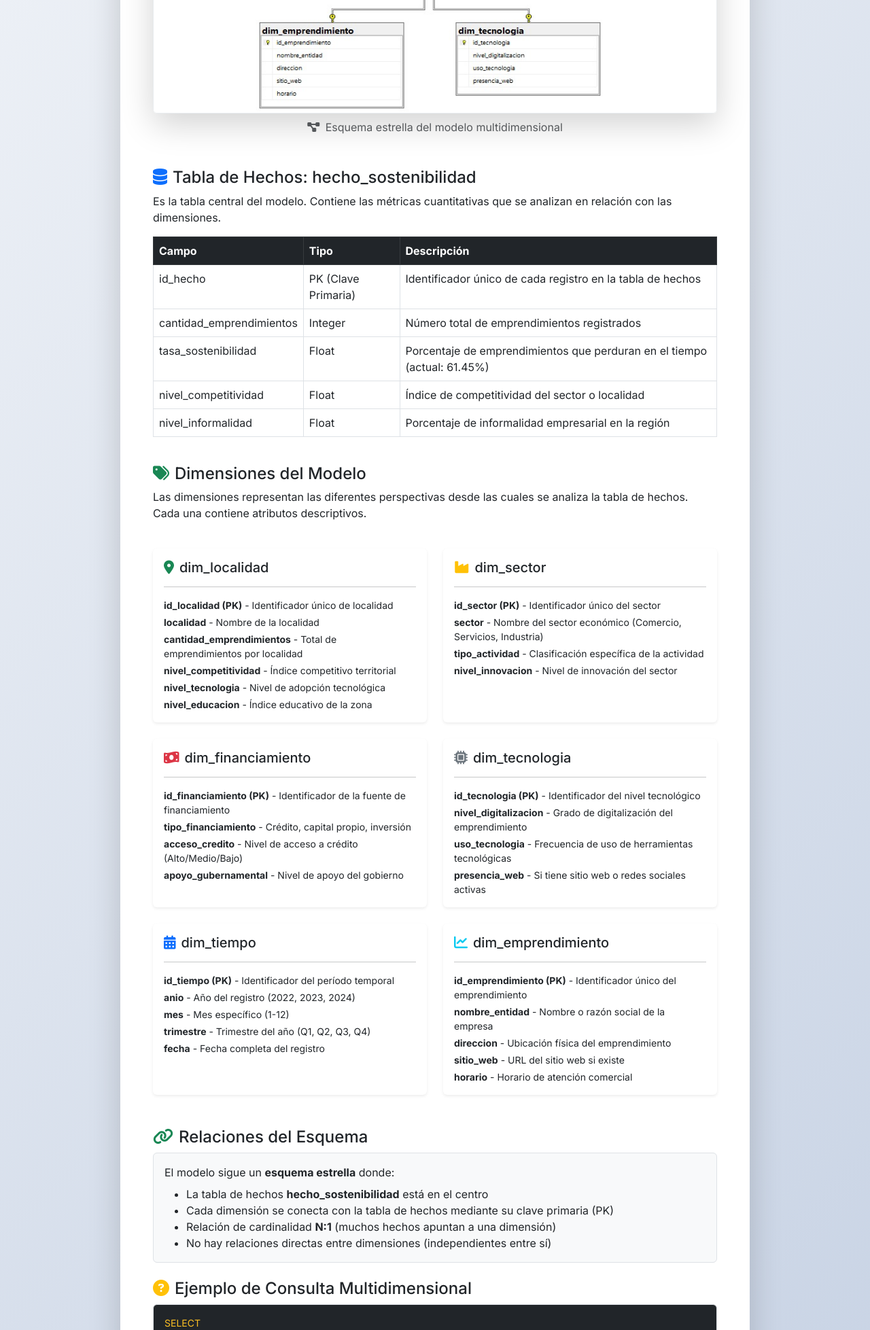
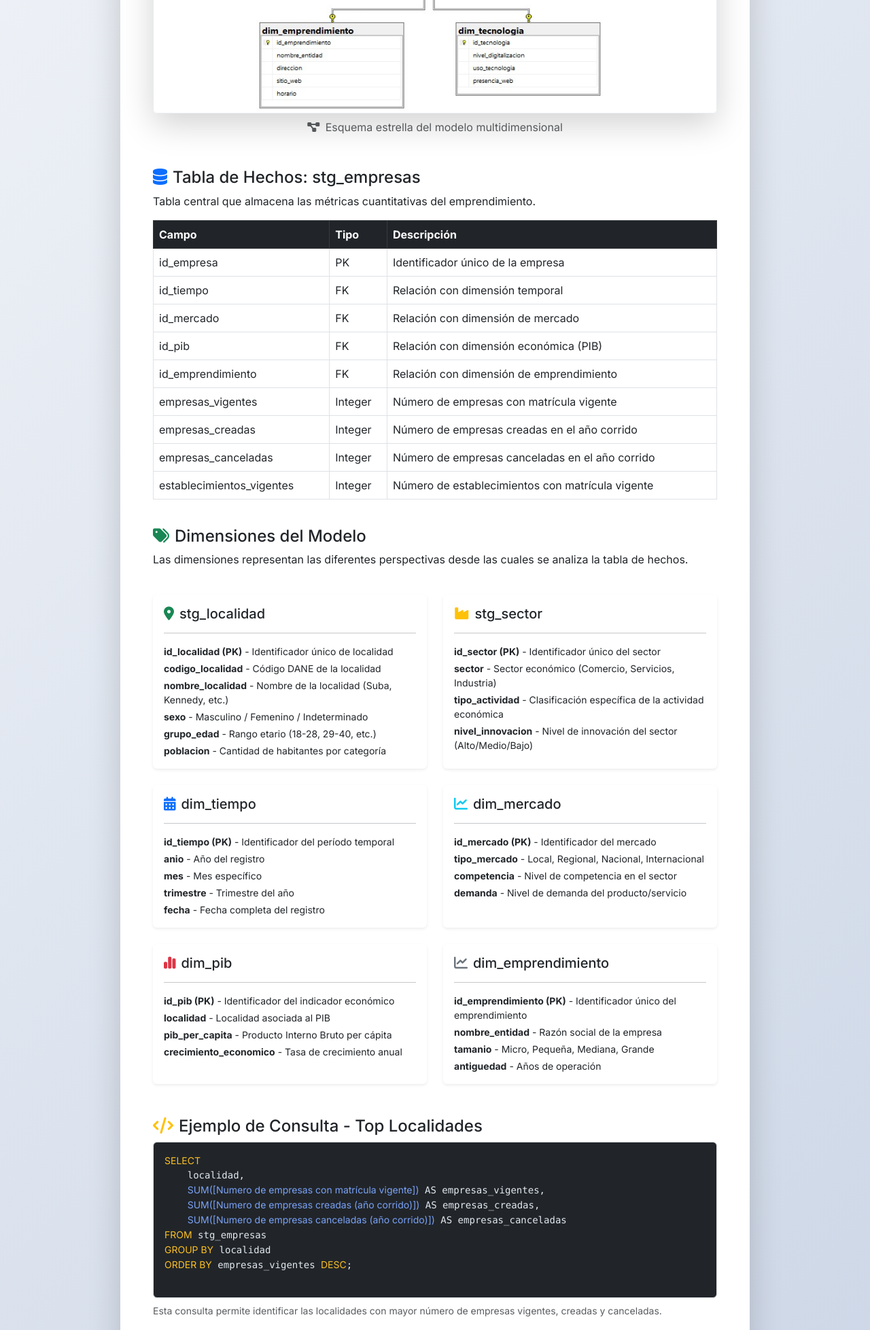
Before and after one commit to Daniel071109/Emprendimiento-en-Cundinamarca, a Flask app: page /modelo in a window 1280 px wide. Shown: the part 871-2828 px from the top of the page at 68% size. Run offline with Flask 3, Linux system fonts and the light colour scheme; parts of the project's set-up code (start-up, migrations or seed data) failed here and were passed over; some libraries are stand-ins or nearby versions.

Commit message:
Actualizar modelo con tablas reales: stg_empresas, stg_localidad, stg_sector

```diff
--- a/templates/modelo.html
+++ b/templates/modelo.html
@@ -24,44 +24,48 @@
                     </div>
 
                     <!-- ========================================== -->
-                    <!-- TABLA DE HECHOS (CENTRO DEL ESQUEMA)        -->
+                    <!-- TABLA DE HECHOS (CENTRO)                    -->
                     <!-- ========================================== -->
-                    <h4 class="mt-4"><i class="fas fa-database me-2 text-primary"></i>Tabla de Hechos: hecho_sostenibilidad</h4>
-                    <p>Es la tabla central del modelo. Contiene las métricas cuantitativas que se analizan en relación con las dimensiones.</p>
+                    <h4 class="mt-4"><i class="fas fa-database me-2 text-primary"></i>Tabla de Hechos: stg_empresas</h4>
+                    <p>Tabla central que almacena las métricas cuantitativas del emprendimiento.</p>
                     <div class="table-responsive mb-4">
                         <table class="table table-bordered table-hover">
                             <thead class="table-dark">
                                 <tr><th>Campo</th><th>Tipo</th><th>Descripción</th></tr>
                             </thead>
                             <tbody>
-                                <tr><td>id_hecho</td><td>PK (Clave Primaria)</td><td>Identificador único de cada registro en la tabla de hechos</td></tr>
-                                <tr><td>cantidad_emprendimientos</td><td>Integer</td><td>Número total de emprendimientos registrados</td></tr>
-                                <tr><td>tasa_sostenibilidad</td><td>Float</td><td>Porcentaje de emprendimientos que perduran en el tiempo (actual: 61.45%)</td></tr>
-                                <tr><td>nivel_competitividad</td><td>Float</td><td>Índice de competitividad del sector o localidad</td></tr>
-                                <tr><td>nivel_informalidad</td><td>Float</td><td>Porcentaje de informalidad empresarial en la región</td></tr>
+                                <tr><td>id_empresa</td><td>PK</td><td>Identificador único de la empresa</td></tr>
+                                <tr><td>id_tiempo</td><td>FK</td><td>Relación con dimensión temporal</td></tr>
+                                <tr><td>id_mercado</td><td>FK</td><td>Relación con dimensión de mercado</td></tr>
+                                <tr><td>id_pib</td><td>FK</td><td>Relación con dimensión económica (PIB)</td></tr>
+                                <tr><td>id_emprendimiento</td><td>FK</td><td>Relación con dimensión de emprendimiento</td></tr>
+                                <tr><td>empresas_vigentes</td><td>Integer</td><td>Número de empresas con matrícula vigente</td></tr>
+                                <tr><td>empresas_creadas</td><td>Integer</td><td>Número de empresas creadas en el año corrido</td></tr>
+                                <tr><td>empresas_canceladas</td><td>Integer</td><td>Número de empresas canceladas en el año corrido</td></tr>
+                                <tr><td>establecimientos_vigentes</td><td>Integer</td><td>Número de establecimientos con matrícula vigente</td></tr>
                             </tbody>
                         </table>
                     </div>
 
                     <!-- ========================================== -->
-                    <!-- DIMENSIONES (ALREDEDOR DEL ESQUEMA)         -->
+                    <!-- DIMENSIONES                                 -->
                     <!-- ========================================== -->
                     <h4 class="mt-4"><i class="fas fa-tags me-2 text-success"></i>Dimensiones del Modelo</h4>
-                    <p>Las dimensiones representan las diferentes perspectivas desde las cuales se analiza la tabla de hechos. Cada una contiene atributos descriptivos.</p>
+                    <p>Las dimensiones representan las diferentes perspectivas desde las cuales se analiza la tabla de hechos.</p>
 
                     <div class="row g-4 mt-2">
                         <!-- Dimensión 1: Localidad -->
                         <div class="col-md-6">
                             <div class="card border-0 shadow-sm h-100">
                                 <div class="card-body">
-                                    <h5><i class="fas fa-map-marker-alt text-success me-2"></i>dim_localidad</h5>
+                                    <h5><i class="fas fa-map-marker-alt text-success me-2"></i>stg_localidad</h5>
                                     <hr>
                                     <p class="small mb-1"><strong>id_localidad (PK)</strong> - Identificador único de localidad</p>
-                                    <p class="small mb-1"><strong>localidad</strong> - Nombre de la localidad</p>
-                                    <p class="small mb-1"><strong>cantidad_emprendimientos</strong> - Total de emprendimientos por localidad</p>
-                                    <p class="small mb-1"><strong>nivel_competitividad</strong> - Índice competitivo territorial</p>
-                                    <p class="small mb-1"><strong>nivel_tecnologia</strong> - Nivel de adopción tecnológica</p>
-                                    <p class="small mb-0"><strong>nivel_educacion</strong> - Índice educativo de la zona</p>
+                                    <p class="small mb-1"><strong>codigo_localidad</strong> - Código DANE de la localidad</p>
+                                    <p class="small mb-1"><strong>nombre_localidad</strong> - Nombre de la localidad (Suba, Kennedy, etc.)</p>
+                                    <p class="small mb-1"><strong>sexo</strong> - Masculino / Femenino / Indeterminado</p>
+                                    <p class="small mb-1"><strong>grupo_edad</strong> - Rango etario (18-28, 29-40, etc.)</p>
+                                    <p class="small mb-0"><strong>poblacion</strong> - Cantidad de habitantes por categoría</p>
                                 </div>
                             </div>
                         </div>
@@ -70,55 +74,55 @@
                         <div class="col-md-6">
                             <div class="card border-0 shadow-sm h-100">
                                 <div class="card-body">
-                                    <h5><i class="fas fa-industry text-warning me-2"></i>dim_sector</h5>
+                                    <h5><i class="fas fa-industry text-warning me-2"></i>stg_sector</h5>
                                     <hr>
                                     <p class="small mb-1"><strong>id_sector (PK)</strong> - Identificador único del sector</p>
-                                    <p class="small mb-1"><strong>sector</strong> - Nombre del sector económico (Comercio, Servicios, Industria)</p>
-                                    <p class="small mb-1"><strong>tipo_actividad</strong> - Clasificación específica de la actividad</p>
-                                    <p class="small mb-0"><strong>nivel_innovacion</strong> - Nivel de innovación del sector</p>
+                                    <p class="small mb-1"><strong>sector</strong> - Sector económico (Comercio, Servicios, Industria)</p>
+                                    <p class="small mb-1"><strong>tipo_actividad</strong> - Clasificación específica de la actividad económica</p>
+                                    <p class="small mb-0"><strong>nivel_innovacion</strong> - Nivel de innovación del sector (Alto/Medio/Bajo)</p>
                                 </div>
                             </div>
                         </div>
 
-                        <!-- Dimensión 3: Financiamiento -->
-                        <div class="col-md-6">
-                            <div class="card border-0 shadow-sm h-100">
-                                <div class="card-body">
-                                    <h5><i class="fas fa-money-bill-wave text-danger me-2"></i>dim_financiamiento</h5>
-                                    <hr>
-                                    <p class="small mb-1"><strong>id_financiamiento (PK)</strong> - Identificador de la fuente de financiamiento</p>
-                                    <p class="small mb-1"><strong>tipo_financiamiento</strong> - Crédito, capital propio, inversión</p>
-                                    <p class="small mb-1"><strong>acceso_credito</strong> - Nivel de acceso a crédito (Alto/Medio/Bajo)</p>
-                                    <p class="small mb-0"><strong>apoyo_gubernamental</strong> - Nivel de apoyo del gobierno</p>
-                                </div>
-                            </div>
-                        </div>
-
-                        <!-- Dimensión 4: Tecnología -->
-                        <div class="col-md-6">
-                            <div class="card border-0 shadow-sm h-100">
-                                <div class="card-body">
-                                    <h5><i class="fas fa-microchip text-secondary me-2"></i>dim_tecnologia</h5>
-                                    <hr>
-                                    <p class="small mb-1"><strong>id_tecnologia (PK)</strong> - Identificador del nivel tecnológico</p>
-                                    <p class="small mb-1"><strong>nivel_digitalizacion</strong> - Grado de digitalización del emprendimiento</p>
-                                    <p class="small mb-1"><strong>uso_tecnologia</strong> - Frecuencia de uso de herramientas tecnológicas</p>
-                                    <p class="small mb-0"><strong>presencia_web</strong> - Si tiene sitio web o redes sociales activas</p>
-                                </div>
-                            </div>
-                        </div>
-
-                        <!-- Dimensión 5: Tiempo -->
+                        <!-- Dimensión 3: Tiempo -->
                         <div class="col-md-6">
                             <div class="card border-0 shadow-sm h-100">
                                 <div class="card-body">
                                     <h5><i class="fas fa-calendar-alt text-primary me-2"></i>dim_tiempo</h5>
                                     <hr>
                                     <p class="small mb-1"><strong>id_tiempo (PK)</strong> - Identificador del período temporal</p>
-                                    <p class="small mb-1"><strong>anio</strong> - Año del registro (2022, 2023, 2024)</p>
-                                    <p class="small mb-1"><strong>mes</strong> - Mes específico (1-12)</p>
-                                    <p class="small mb-1"><strong>trimestre</strong> - Trimestre del año (Q1, Q2, Q3, Q4)</p>
+                                    <p class="small mb-1"><strong>anio</strong> - Año del registro</p>
+                                    <p class="small mb-1"><strong>mes</strong> - Mes específico</p>
+                                    <p class="small mb-1"><strong>trimestre</strong> - Trimestre del año</p>
                                     <p class="small mb-0"><strong>fecha</strong> - Fecha completa del registro</p>
+                                </div>
+                            </div>
+                        </div>
+
+                        <!-- Dimensión 4: Mercado -->
+                        <div class="col-md-6">
+                            <div class="card border-0 shadow-sm h-100">
+                                <div class="card-body">
+                                    <h5><i class="fas fa-chart-line text-info me-2"></i>dim_mercado</h5>
+                                    <hr>
+                                    <p class="small mb-1"><strong>id_mercado (PK)</strong> - Identificador del mercado</p>
+                                    <p class="small mb-1"><strong>tipo_mercado</strong> - Local, Regional, Nacional, Internacional</p>
+                                    <p class="small mb-1"><strong>competencia</strong> - Nivel de competencia en el sector</p>
+                                    <p class="small mb-0"><strong>demanda</strong> - Nivel de demanda del producto/servicio</p>
+                                </div>
+                            </div>
+                        </div>
+
+                        <!-- Dimensión 5: PIB -->
+                        <div class="col-md-6">
+                            <div class="card border-0 shadow-sm h-100">
+                                <div class="card-body">
+                                    <h5><i class="fas fa-chart-simple text-danger me-2"></i>dim_pib</h5>
+                                    <hr>
+                                    <p class="small mb-1"><strong>id_pib (PK)</strong> - Identificador del indicador económico</p>
+                                    <p class="small mb-1"><strong>localidad</strong> - Localidad asociada al PIB</p>
+                                    <p class="small mb-1"><strong>pib_per_capita</strong> - Producto Interno Bruto per cápita</p>
+                                    <p class="small mb-0"><strong>crecimiento_economico</strong> - Tasa de crecimiento anual</p>
                                 </div>
                             </div>
                         </div>
@@ -127,58 +131,83 @@
                         <div class="col-md-6">
                             <div class="card border-0 shadow-sm h-100">
                                 <div class="card-body">
-                                    <h5><i class="fas fa-chart-line text-info me-2"></i>dim_emprendimiento</h5>
+                                    <h5><i class="fas fa-chart-line text-secondary me-2"></i>dim_emprendimiento</h5>
                                     <hr>
                                     <p class="small mb-1"><strong>id_emprendimiento (PK)</strong> - Identificador único del emprendimiento</p>
-                                    <p class="small mb-1"><strong>nombre_entidad</strong> - Nombre o razón social de la empresa</p>
-                                    <p class="small mb-1"><strong>direccion</strong> - Ubicación física del emprendimiento</p>
-                                    <p class="small mb-1"><strong>sitio_web</strong> - URL del sitio web si existe</p>
-                                    <p class="small mb-0"><strong>horario</strong> - Horario de atención comercial</p>
+                                    <p class="small mb-1"><strong>nombre_entidad</strong> - Razón social de la empresa</p>
+                                    <p class="small mb-1"><strong>tamanio</strong> - Micro, Pequeña, Mediana, Grande</p>
+                                    <p class="small mb-0"><strong>antiguedad</strong> - Años de operación</p>
                                 </div>
                             </div>
                         </div>
                     </div>
 
                     <!-- ========================================== -->
-                    <!-- RELACIONES Y CARDINALIDAD                   -->
+                    <!-- EJEMPLO DE CONSULTA (CON TU SQL REAL)       -->
                     <!-- ========================================== -->
-                    <h4 class="mt-5"><i class="fas fa-link me-2 text-success"></i>Relaciones del Esquema</h4>
+                    <h4 class="mt-5"><i class="fas fa-code me-2 text-warning"></i>Ejemplo de Consulta - Top Localidades</h4>
+                    <div class="border rounded p-3 bg-dark text-white">
+                        <pre class="mb-0" style="background: none; color: #e2e8f0; overflow-x: auto;">
+<span style="color: #fbbf24;">SELECT</span>
+    localidad,
+    <span style="color: #7aa2f7;">SUM([Numero de empresas con matrícula vigente])</span> AS empresas_vigentes,
+    <span style="color: #7aa2f7;">SUM([Numero de empresas creadas (año corrido)])</span> AS empresas_creadas,
+    <span style="color: #7aa2f7;">SUM([Numero de empresas canceladas (año corrido)])</span> AS empresas_canceladas
+<span style="color: #fbbf24;">FROM</span> stg_empresas
+<span style="color: #fbbf24;">GROUP BY</span> localidad
+<span style="color: #fbbf24;">ORDER BY</span> empresas_vigentes <span style="color: #fbbf24;">DESC</span>;
+                        </pre>
+                    </div>
+                    <p class="text-muted mt-2 small">Esta consulta permite identificar las localidades con mayor número de empresas vigentes, creadas y canceladas.</p>
+
+                    <!-- ========================================== -->
+                    <!-- EJEMPLO DE CONSULTA 2 - ANÁLISIS COMPLETO   -->
+                    <!-- ========================================== -->
+                    <h4 class="mt-4"><i class="fas fa-chart-line me-2 text-info"></i>Consulta Multidimensional Completa</h4>
+                    <div class="border rounded p-3 bg-dark text-white">
+                        <pre class="mb-0" style="background: none; color: #e2e8f0; overflow-x: auto;">
+<span style="color: #fbbf24;">SELECT</span>
+    l.nombre_localidad,
+    s.sector,
+    <span style="color: #7aa2f7;">SUM</span>(e.empresas_vigentes) AS total_vigentes,
+    <span style="color: #7aa2f7;">SUM</span>(e.empresas_creadas) AS total_creadas,
+    <span style="color: #7aa2f7;">SUM</span>(e.empresas_canceladas) AS total_canceladas,
+    <span style="color: #7aa2f7;">ROUND</span>(<span style="color: #7aa2f7;">SUM</span>(e.empresas_vigentes) * 100.0 /
+          <span style="color: #7aa2f7;">SUM</span>(<span style="color: #7aa2f7;">SUM</span>(e.empresas_vigentes)) <span style="color: #fbbf24;">OVER</span>(), 2) AS porcentaje_participacion
+<span style="color: #fbbf24;">FROM</span> stg_empresas e
+<span style="color: #fbbf24;">JOIN</span> stg_localidad l <span style="color: #fbbf24;">ON</span> e.id_localidad = l.id_localidad
+<span style="color: #fbbf24;">JOIN</span> stg_sector s <span style="color: #fbbf24;">ON</span> e.id_sector = s.id_sector
+<span style="color: #fbbf24;">WHERE</span> e.empresas_vigentes > 0
+<span style="color: #fbbf24;">GROUP BY</span> l.nombre_localidad, s.sector
+<span style="color: #fbbf24;">ORDER BY</span> total_vigentes <span style="color: #fbbf24;">DESC</span>;
+                        </pre>
+                    </div>
+                    <p class="text-muted mt-2 small">Esta consulta combina las tres tablas (empresas, localidad, sector) para obtener un análisis completo del ecosistema emprendedor.</p>
+
+                    <!-- ========================================== -->
+                    <!-- RELACIONES DEL ESQUEMA                      -->
+                    <!-- ========================================== -->
+                    <h4 class="mt-4"><i class="fas fa-link me-2 text-success"></i>Relaciones del Esquema</h4>
                     <div class="border rounded p-3 bg-light">
                         <p class="mb-2">El modelo sigue un <strong>esquema estrella</strong> donde:</p>
                         <ul class="mb-0">
-                            <li>La tabla de hechos <strong>hecho_sostenibilidad</strong> está en el centro</li>
-                            <li>Cada dimensión se conecta con la tabla de hechos mediante su clave primaria (PK)</li>
-                            <li>Relación de cardinalidad <strong>N:1</strong> (muchos hechos apuntan a una dimensión)</li>
-                            <li>No hay relaciones directas entre dimensiones (independientes entre sí)</li>
+                            <li>La tabla de hechos <strong>stg_empresas</strong> está en el centro</li>
+                            <li>Se relaciona con <strong>stg_localidad</strong> (dimensión territorial)</li>
+                            <li>Se relaciona con <strong>stg_sector</strong> (dimensión económica)</li>
+                            <li>Se relaciona con <strong>dim_tiempo</strong> (dimensión temporal)</li>
+                            <li>Se relaciona con <strong>dim_mercado</strong> (dimensión de mercado)</li>
+                            <li>Se relaciona con <strong>dim_pib</strong> (dimensión económica)</li>
+                            <li>Se relaciona con <strong>dim_emprendimiento</strong> (dimensión descriptiva)</li>
+                            <li>Cardinalidad: <strong>N:1</strong> (muchos hechos apuntan a una dimensión)</li>
                         </ul>
                     </div>
-
-                    <!-- ========================================== -->
-                    <!-- EJEMPLO DE CONSULTA                         -->
-                    <!-- ========================================== -->
-                    <h4 class="mt-4"><i class="fas fa-question-circle me-2 text-warning"></i>Ejemplo de Consulta Multidimensional</h4>
-                    <div class="border rounded p-3 bg-dark text-white">
-                        <pre class="mb-0" style="background: none; color: #e2e8f0;">
-<span style="color: #fbbf24;">SELECT</span>
-    d.localidad,
-    s.sector,
-    SUM(h.cantidad_emprendimientos) AS total_emprendimientos,
-    AVG(h.tasa_sostenibilidad) AS promedio_sostenibilidad
-<span style="color: #fbbf24;">FROM</span> hecho_sostenibilidad h
-<span style="color: #fbbf24;">JOIN</span> dim_localidad d <span style="color: #fbbf24;">ON</span> h.id_localidad = d.id_localidad
-<span style="color: #fbbf24;">JOIN</span> dim_sector s <span style="color: #fbbf24;">ON</span> h.id_sector = s.id_sector
-<span style="color: #fbbf24;">WHERE</span> d.localidad = <span style="color: #7aa2f7;">'Suba'</span>
-<span style="color: #fbbf24;">GROUP BY</span> d.localidad, s.sector;
-                        </pre>
-                    </div>
-                    <p class="text-muted mt-2 small">Esta consulta permite analizar la cantidad de emprendimientos y su sostenibilidad por sector en una localidad específica.</p>
 
                     <!-- ========================================== -->
                     <!-- NOTA FINAL                                 -->
                     <!-- ========================================== -->
                     <div class="alert alert-info mt-4">
                         <i class="fas fa-info-circle me-2"></i>
-                        <strong>Esquema Estrella:</strong> Este modelo optimiza las consultas analíticas y facilita la minería de datos al reducir joins y mejorar el rendimiento en consultas OLAP.
+                        <strong>Esquema Estrella:</strong> Este modelo optimiza las consultas analíticas y facilita la minería de datos para identificar patrones de sostenibilidad empresarial.
                     </div>
                 </div>
             </div>
```
Also changed, not shown: templates/dashboard.html (+64 -81 lines), templates/datasets.html (+34 -29 lines).
